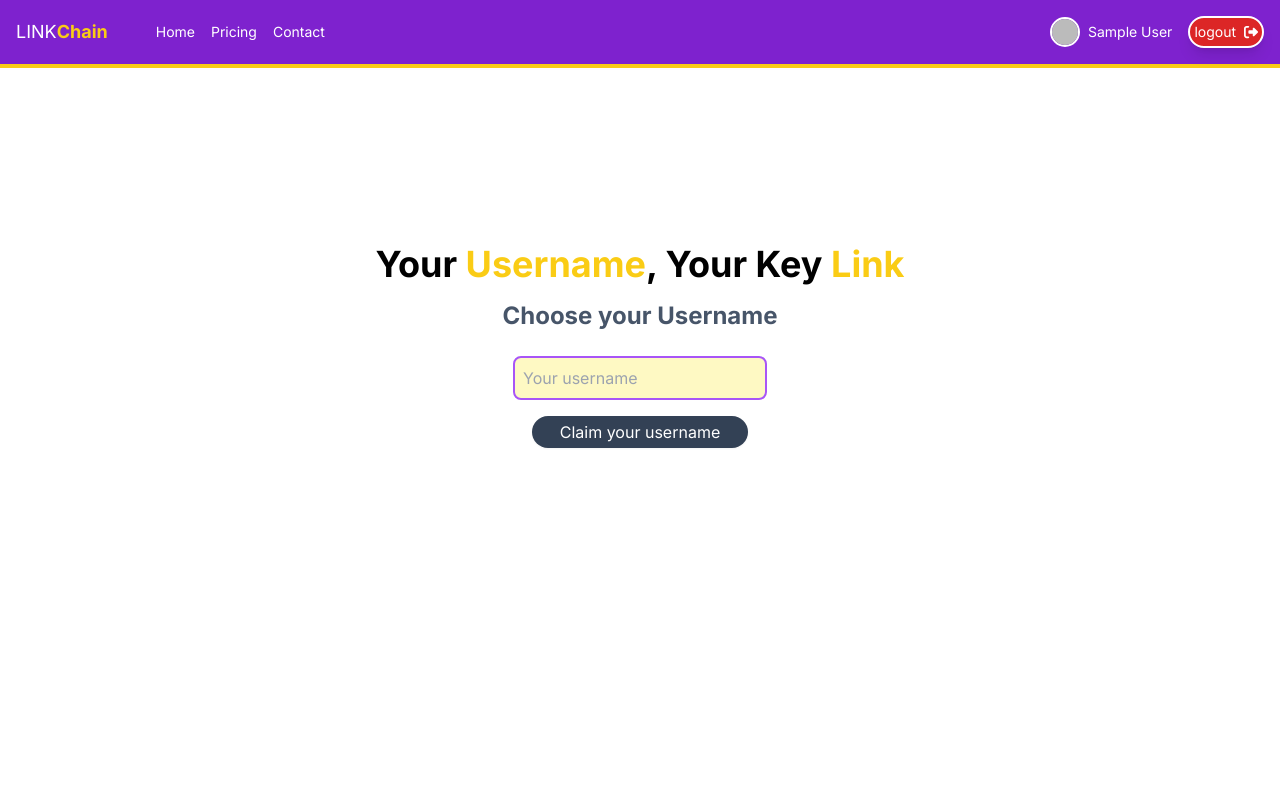
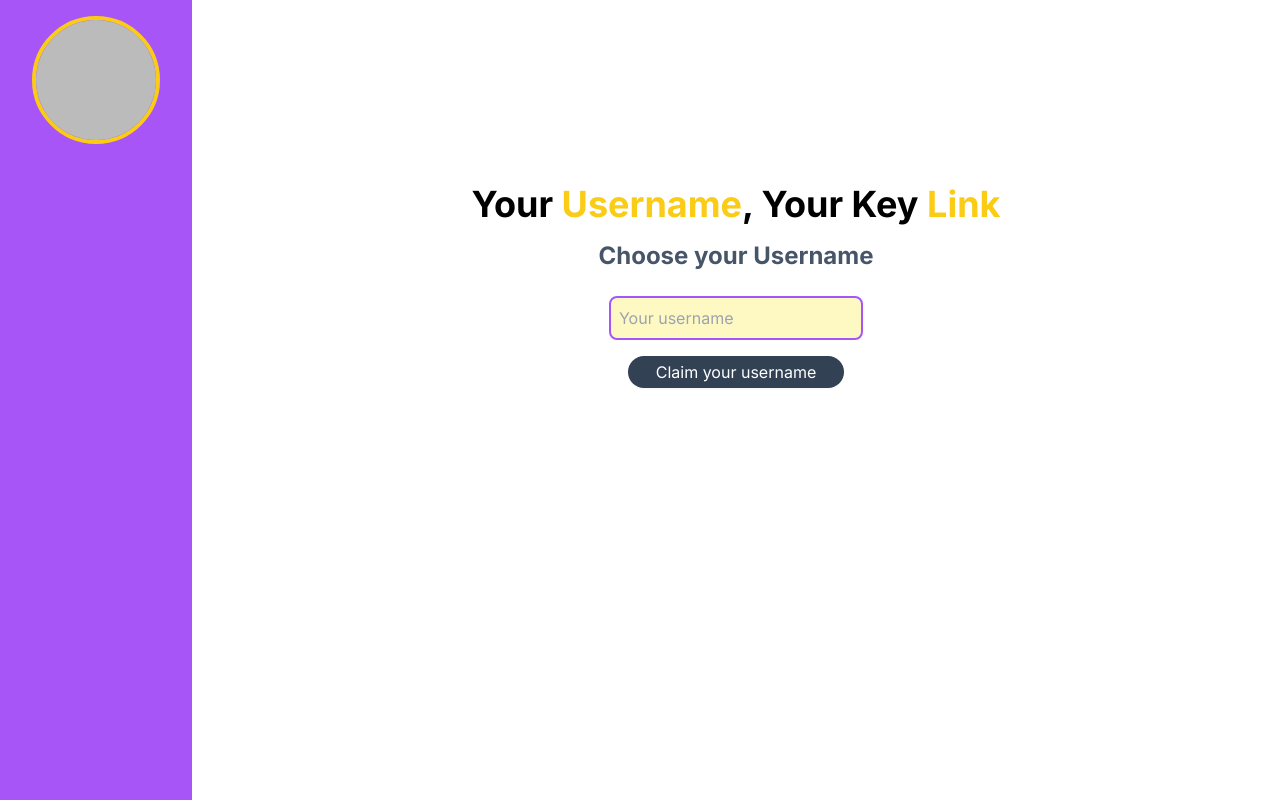
Before and after one commit to RajeevDash007/LinkChain, a Next.js app: page /account in a window 1280 px wide. Built offline with nearby package versions, Linux system fonts and the light colour scheme; no server answers; the database is empty; sample sign-in values are in the browser's storage.

Commit message:
added accounts layout & fixed backend issues

```diff
--- a/src/actions/getUsername.jsx
+++ b/src/actions/getUsername.jsx
@@ -7,7 +7,7 @@ import { getServerSession } from "next-auth";
 
 export default async function getUsername(formData) {
     const username = formData.get('username');
-    mongoose.connect(process.env.MONGODB_URI);
+    mongoose.connect(process.env.MONGODB_URI); mongoose.connect(process.env.MONGODB_URI);
     const existingPageDoc = await Page.findOne({uri:username});
     if (existingPageDoc) {
       return false;
--- a/src/app/account/page.jsx
+++ b/src/app/(app)/account/page.jsx
@@ -1,9 +1,10 @@
 import { getServerSession } from "next-auth";
 import React from "react";
-import { authOptions } from "../api/auth/[...nextauth]/route";
+import { authOptions } from "@/app/api/auth/[...nextauth]/route";
 import { redirect } from "next/navigation";
 import UsernameForm from "@/components/forms/UsernameForm";
 import { Page } from "@/models/Page";
+import mongoose from "mongoose";
 
 async function AccountPage({ searchParams }) {
   const session = await getServerSession(authOptions);
@@ -11,7 +12,7 @@ async function AccountPage({ searchParams }) {
   if (!session) {
     redirect("/");
   }
-
+  mongoose.connect(process.env.MONGODB_URI);
   const page = await Page.findOne({ owner:session?.user?.email });
 
   if(page){
--- /dev/null
+++ b/src/app/(app)/layout.js
@@ -0,0 +1,37 @@
+import { Inter } from "next/font/google";
+import "../globals.css";
+import { getServerSession } from "next-auth";
+import { authOptions } from "../api/auth/[...nextauth]/route";
+import { redirect } from "next/navigation";
+import Image from "next/image";
+
+const inter = Inter({ subsets: ["latin"] });
+
+export const metadata = {
+  title: "Create Next App",
+  description: "Generated by create next app",
+};
+
+export default async function AppLayout({ children }) {
+  const session = await getServerSession(authOptions)
+  if(!session){
+    redirect("/")
+  }
+  console.log(session)
+  return (
+    <html lang="en">
+      <body className={inter.className}>
+        <main className="flex min-h-screen">
+          <aside className="bg-purple-500 w-48 p-4 flex flex-col items-center">
+            <div className="">
+                <Image src={session.user.image} alt="Logo" width={128} height={128} className="rounded-full border-4 border-yellow-400"/>
+            </div>
+          </aside>
+        <div className="p-6 mx-auto max-w-4xl">
+        {children}
+        </div>
+        </main>
+      </body>
+    </html>
+  );
+}
--- a/src/app/layout.js
+++ b/src/app/(default)/layout.js
@@ -1,6 +1,6 @@
 import { Inter } from "next/font/google";
 import Header from "@/components/Header";
-import "./globals.css";
+import "../globals.css";
 
 const inter = Inter({ subsets: ["latin"] });
 
--- a/src/app/page.js
+++ b/src/app/(default)/page.js
@@ -1,7 +1,7 @@
 import Link from "next/link";
 import HeroForm from "@/components/forms/HeroForm";
 import { getServerSession } from "next-auth";
-import { authOptions } from "./api/auth/[...nextauth]/route";
+import { authOptions } from "../api/auth/[...nextauth]/route";
 
 
 export default function Home() {
```
Also changed, not shown: src/app/(default)/login/page.jsx (renamed from src/app/login/page.jsx).
